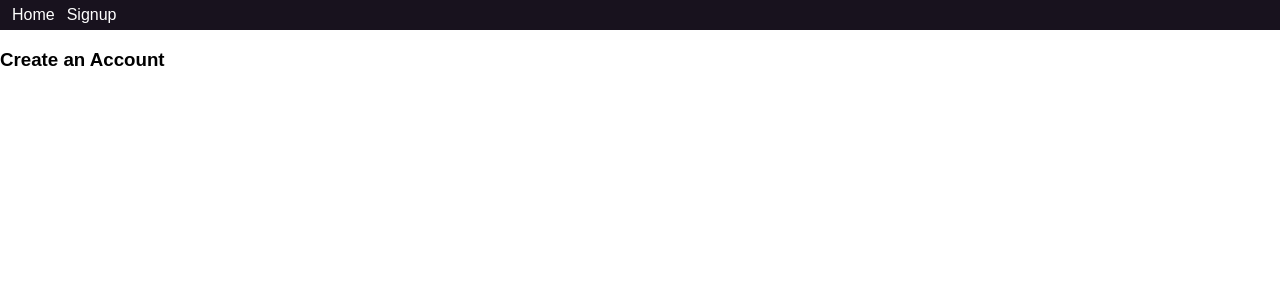
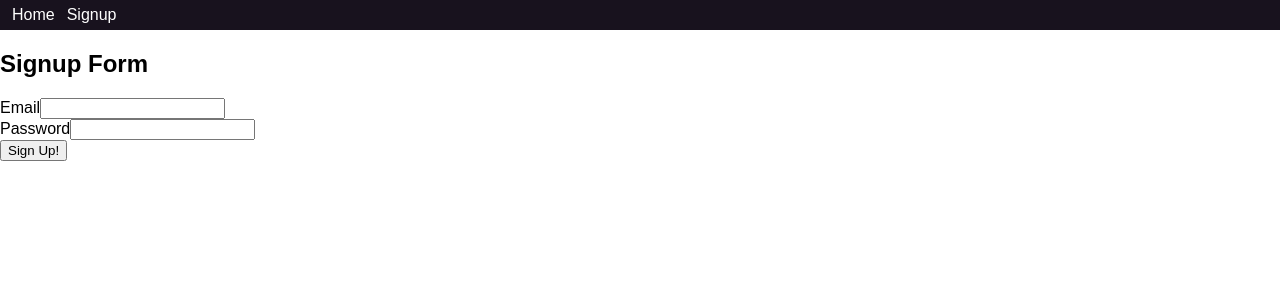
Before and after one commit to bigrocketgames/learn-final-client, a React (Create React App) app: page /signup in a window 1280 px wide. Shown: the top 300 px of the page. Built offline with nearby package versions, Linux system fonts and the light colour scheme; no server answers.

Commit message:
added signup form through redux-form

```diff
--- /dev/null
+++ b/src/views/signup/SignupForm.js
@@ -0,0 +1,31 @@
+import React from 'react';
+import { Field, reduxForm } from 'redux-form';
+
+import { signup } from '../../redux/modules/auth/actions';
+
+const handleSignUp = (values, dispatch) => {
+  dispatch(signup(values))
+}
+
+let SignupForm = props => {
+  const { handleSubmit, reset } = props
+  return (
+    <form onSubmit={handleSubmit(handleSignUp)}>
+      <div>
+        <label htmlFor="email">Email</label>
+        <Field name="email" component="input" type="email" />
+      </div>
+      <div>
+        <label htmlFor="password">Password</label>
+        <Field name="password" component="input" type="password" />
+      </div>
+      <button type="submit">Sign Up!</button>
+    </form>
+  )
+}
+
+SignupForm = reduxForm({
+  form: 'signup'
+})(SignupForm)
+
+export default SignupForm;
--- a/src/views/signup/index.js
+++ b/src/views/signup/index.js
@@ -2,13 +2,15 @@ import React, { Component } from 'react';
 import { connect } from 'react-redux';
 
 import { signup } from '../../redux/modules/auth/actions';
+import SignupForm from './SignupForm';
 
 class Signup extends Component {
 
   render() {
     return (
       <div className="signup">
-        <h3>Create an Account</h3>
+        <h2>Signup Form</h2>
+        <SignupForm/>
       </div>
     )
   }
```
